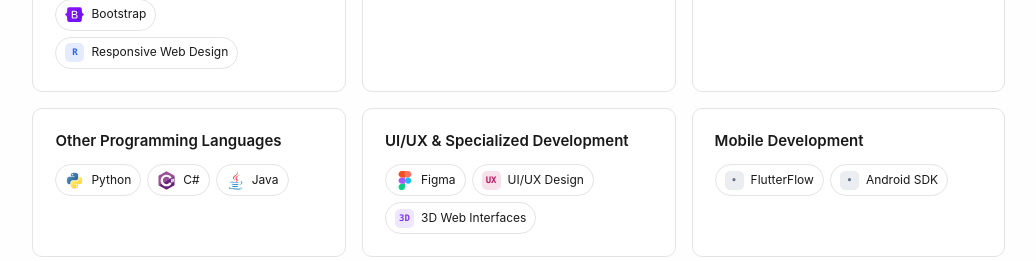
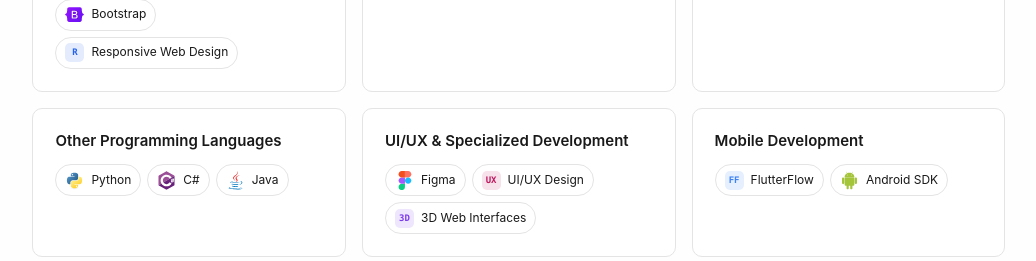
Before and after one commit to jericho2025/portfolio, a React (Vite) app in the folder frontend/: page /about in a window 1280 px wide. Shown: the part 1456-1717 px from the top of the page, without its empty margins (230-1266 px from the left). Built offline with nearby package versions, Linux system fonts and the light colour scheme; no server answers.

Commit message:
feat: display Android icon and distinct FlutterFlow badge in Tech Stack

```diff
--- a/frontend/src/sections/Skills.jsx
+++ b/frontend/src/sections/Skills.jsx
@@ -29,6 +29,7 @@ const brandIcons = {
   'Postman': 'postman',
   'Vercel': 'vercel',
   'Cloudflare': 'cloudflare',
+  'Android SDK': 'android',
 };
 
 const conceptualIcons = {
@@ -42,6 +43,8 @@ const conceptualIcons = {
   'System Documentation': ['D', '#b45309'],
   'AI-assisted Development': ['AI', '#7c3aed'],
   'XAMPP': ['X', '#f37626'],
+  // A FlutterFlow-inspired monogram, not an official Flutter or FlutterFlow logo.
+  'FlutterFlow': ['FF', '#3b82f6'],
 };
 
 function SkillIcon({ name }) {
```
